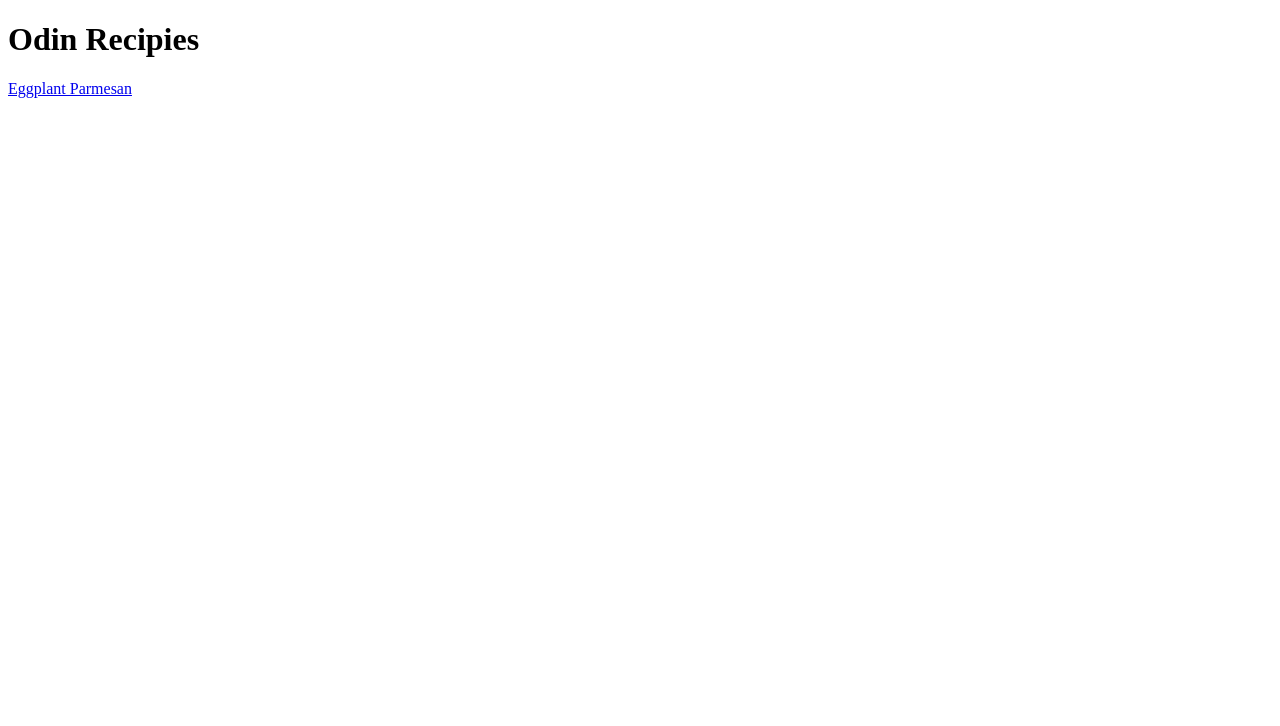
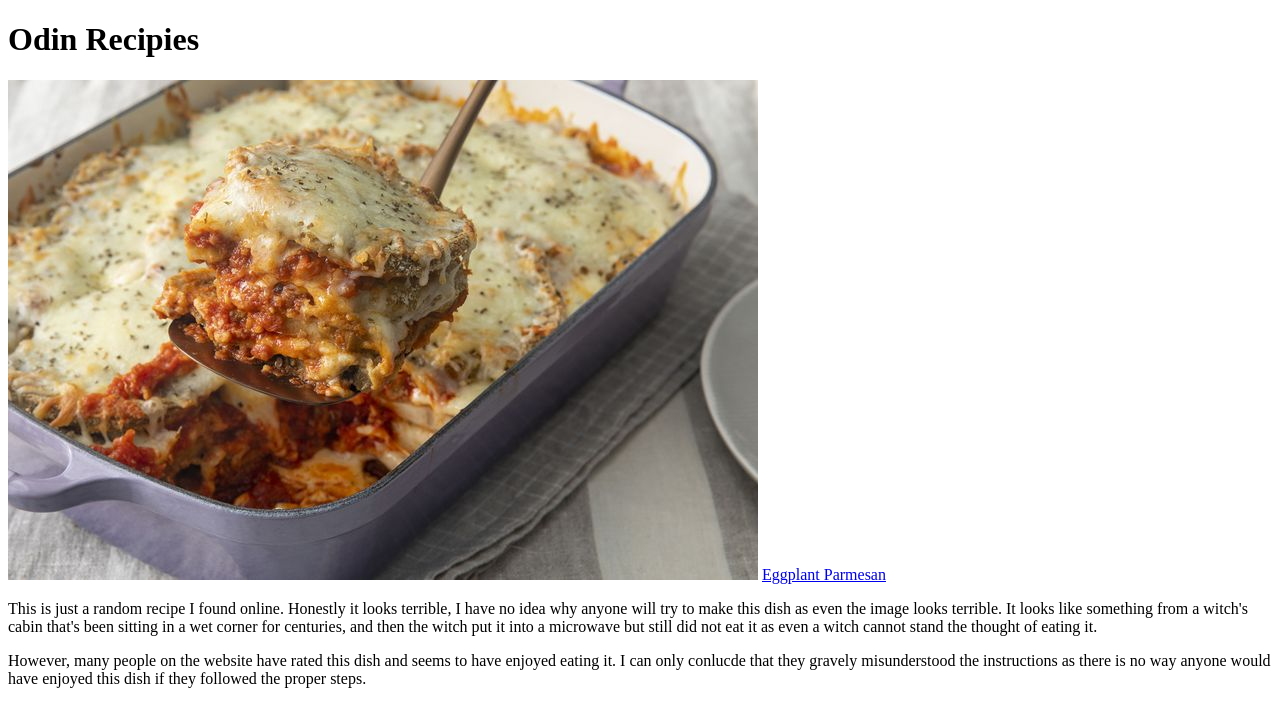
Before and after one commit to Uxna/odin-recipies, a plain HTML site: page index.html in a window 1280 px wide. Drawn offline with Linux system fonts and the light colour scheme.

Commit message:
Switch position of image and subtitle, add description of recipe

```diff
--- a/index.html
+++ b/index.html
@@ -7,7 +7,17 @@
 
 <body>
     <h1>Odin Recipies</h1>
+    <img src="./img/25321_EggplantParmesanII-mfs-2X3--f961d97dc9a8495ab215a92d0b92298d.jpg" alt="Image of an eggplant parmesan dish">
     <a href="https://www.allrecipes.com/recipe/25321/eggplant-parmesan-ii/">Eggplant Parmesan</a>
+        <p>
+            This is just a random recipe I found online. Honestly it looks terrible, I have no idea why anyone will try to make this dish
+            as even the image looks terrible. It looks like something from a witch's cabin that's been sitting in a wet corner for centuries,
+            and then the witch put it into a microwave but still did not eat it as even a witch cannot stand the thought of eating it.
+        </p>
+        <p>
+            However, many people on the website have rated this dish and seems to have enjoyed eating it. I can only conlucde that they gravely
+            misunderstood the instructions as there is no way anyone would have enjoyed this dish if they followed the proper steps.
+        </p>
 </body>
 
 </html>
```
Also changed, not shown: img/25321_EggplantParmesanII-mfs-2X3--f961d97dc9a8495ab215a92d0b92298d.jpg (added).
